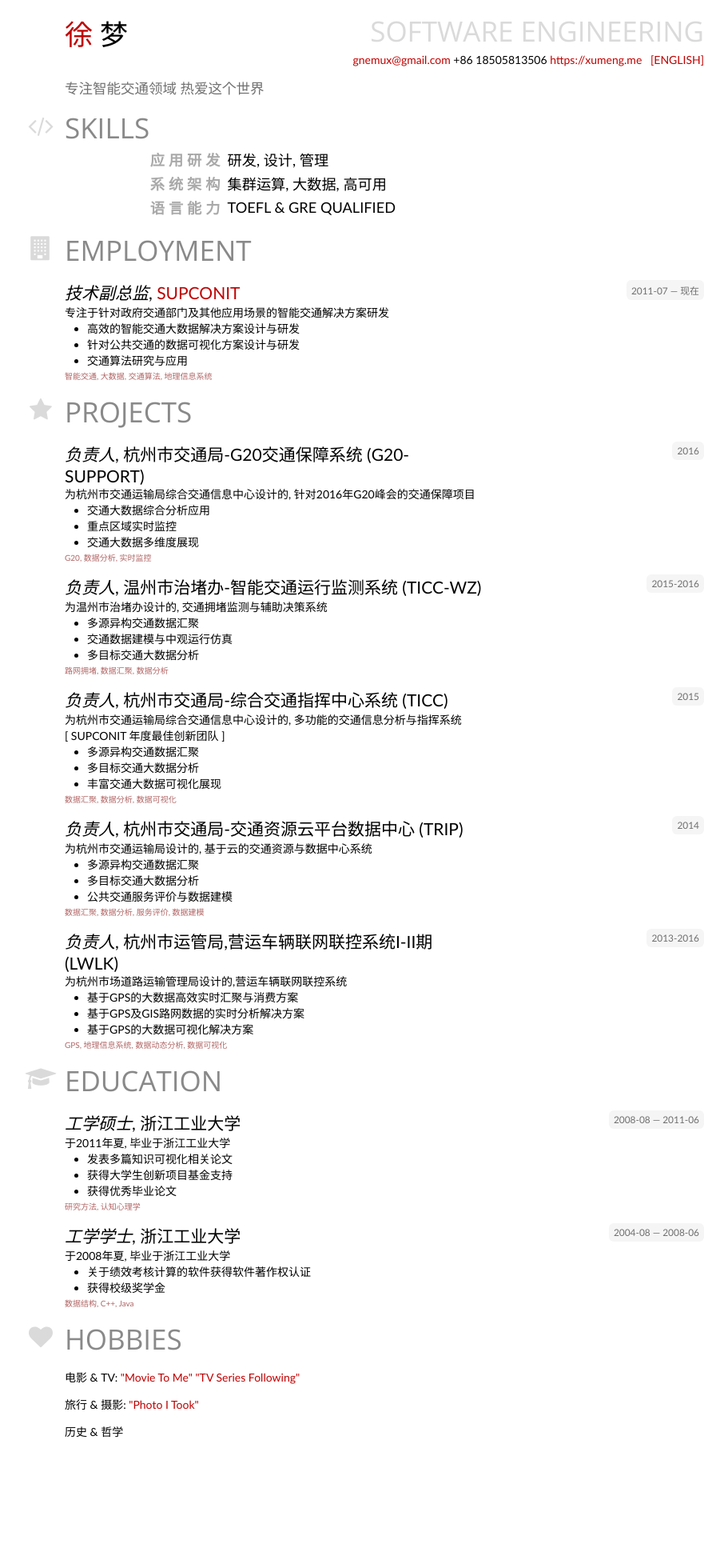
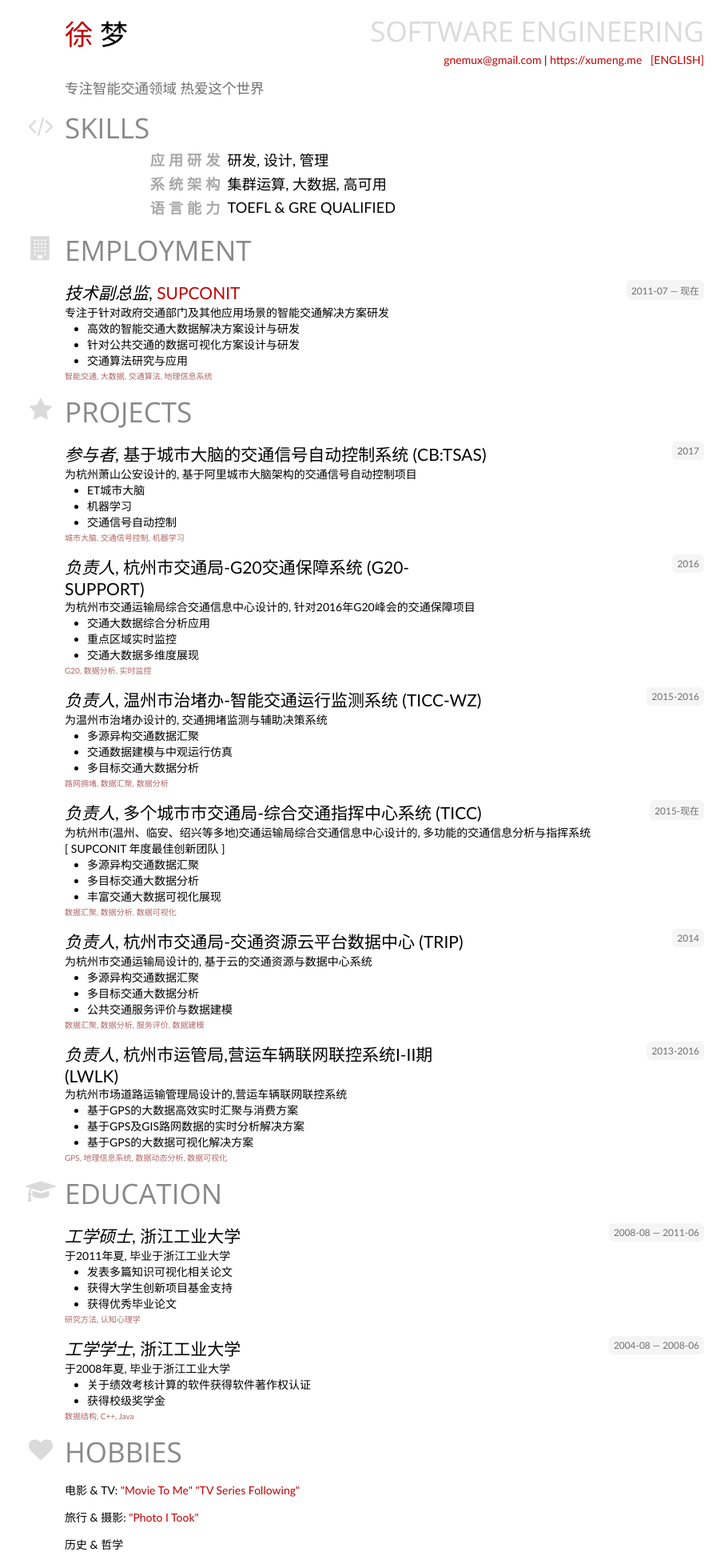
Before and after one commit to gnemux/gnemux.github.io, a Jekyll site: the page resume_cn.html, which Jekyll copies as it is, in a window 1280 px wide. Shown: the whole page at 80% size, without its empty margins (159-1070 px from the left). Built offline with Jekyll 4.4.1, drawn with Linux system fonts in a browser that asks for light colours; nearby versions of some CDN libraries; before the commit the page ends 1814 px from its top, so only the background shows below that.

Commit message:
update resume both english and chinese version

```diff
--- a/resume_cn.html
+++ b/resume_cn.html
@@ -180,7 +180,7 @@
         <span class="label">Software Engineering</span>
 
         <p id="contact"><span class="email"><a href="mailto:gnemux@gmail.com">gnemux@gmail.com</a></span>
-            <span class="phone">+86 18505813506</span>
+            | <!--<span class="phone">+86 18505813506</span>-->
             <span class="website"><a href="https://xumeng.me"><a href="https://xumeng.me">https://xumeng.me</a></a><a href="https://xumeng.me/resume"> &nbsp; [ENGLISH]</a></span>
         </p>
     </header>
@@ -269,6 +269,21 @@
             <h2>projects</h2>
         </header>
 
+        <div>
+            <h3><em>参与者</em>,
+                基于城市大脑的交通信号自动控制系统 (CB:TSAS)
+            </h3>
+
+            <span class="tenure">2017</span>
+
+            <p>为杭州萧山公安设计的, 基于阿里城市大脑架构的交通信号自动控制项目</p>
+            <ul>
+                <li>ET城市大脑</li>
+                <li>机器学习</li>
+                <li>交通信号自动控制</li>
+            </ul>
+            <span class="keywords">城市大脑, 交通信号控制, 机器学习</span>
+        </div>
 
         <div>
             <h3><em>负责人</em>,
@@ -305,12 +320,12 @@
 
         <div>
             <h3><em>负责人</em>,
-                杭州市交通局-综合交通指挥中心系统 (TICC)
+                多个城市市交通局-综合交通指挥中心系统 (TICC)
             </h3>
 
-            <span class="tenure">2015</span>
+            <span class="tenure">2015-现在</span>
 
-            <p>为杭州市交通运输局综合交通信息中心设计的, 多功能的交通信息分析与指挥系统<br>
+            <p>为杭州市(温州、临安、绍兴等多地)交通运输局综合交通信息中心设计的, 多功能的交通信息分析与指挥系统<br>
             [ SUPCONIT 年度最佳创新团队 ]</p>
             <ul>
                 <li>多源异构交通数据汇聚</li>
```
Also changed, not shown: resume.html (+20 -4 lines).
